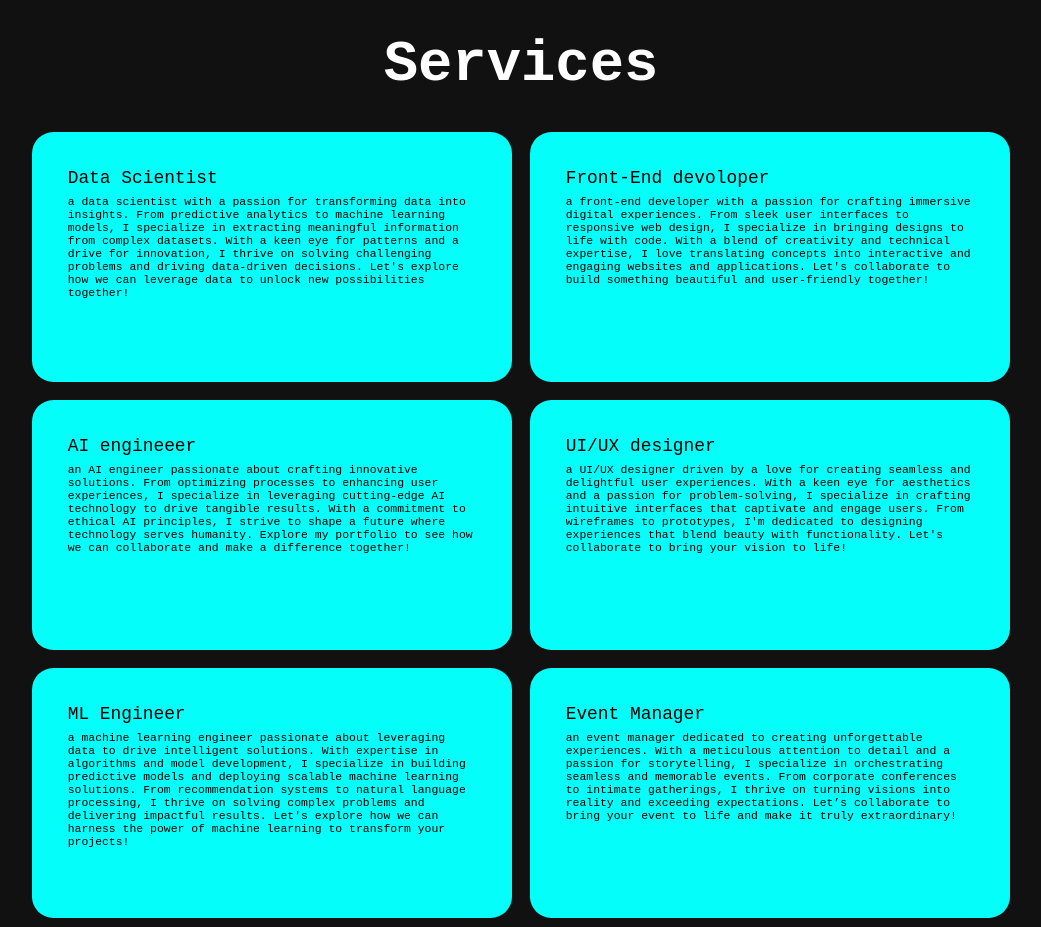
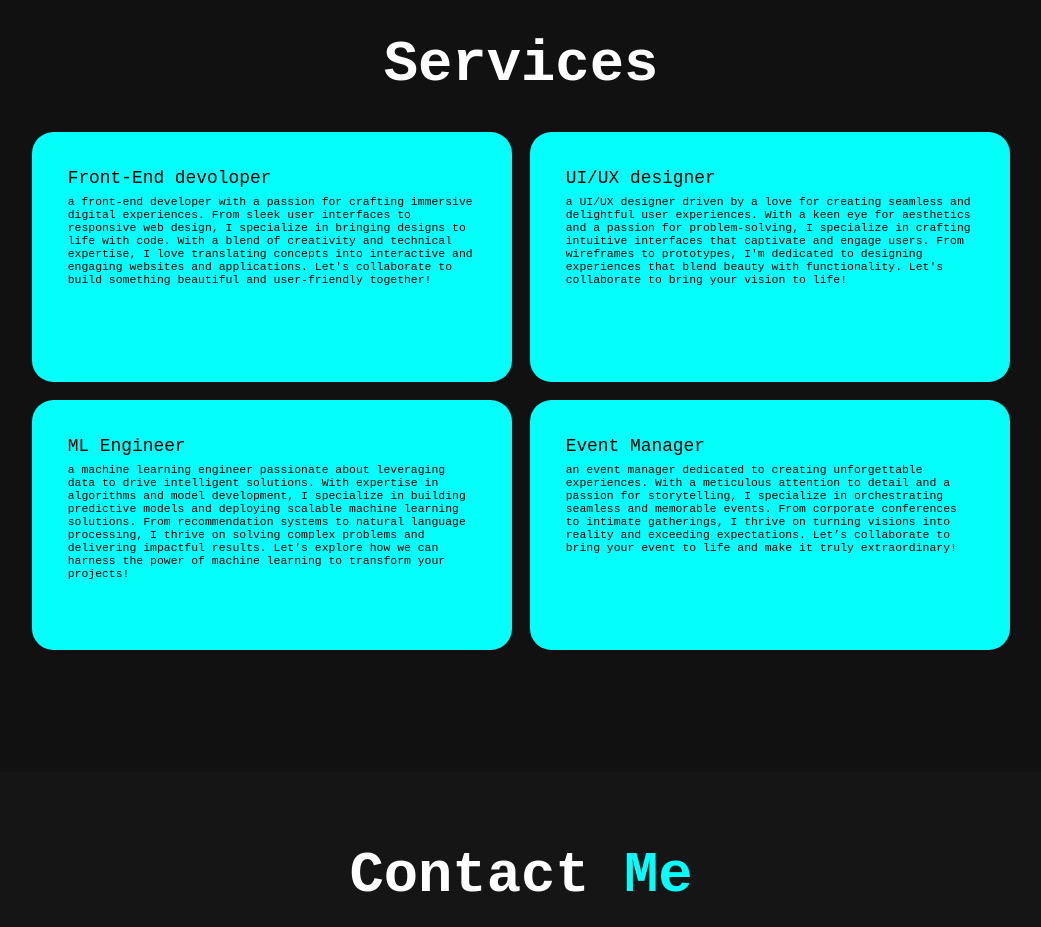
Before and after one commit to nareshAiNexus/lakshmiNarasimmalu-portfolio, a plain HTML site: page index.html in a window 1280 px wide. Shown: the part 1640-2567 px from the top of the page, without its empty margins (119-1160 px from the left). Drawn offline with nearby package versions, Linux system fonts and the light colour scheme.

Commit message:
service boxes changed

```diff
--- a/index.html
+++ b/index.html
@@ -75,22 +75,11 @@
         <h2 class="heading">Services</h2>
         <div class="services-container">
 
-            <div class="services-box">
-                <div class="services-info">
-                    <h4>Data Scientist</h4>
-                    <p> a data scientist with a passion for transforming data into insights. From predictive analytics to machine learning models, I specialize in extracting meaningful information from complex datasets. With a keen eye for patterns and a drive for innovation, I thrive on solving challenging problems and driving data-driven decisions. Let's explore how we can leverage data to unlock new possibilities together!</p>
-                </div>
-            </div>
+
             <div class="services-box">
                 <div class="services-info">
                     <h4>Front-End devoloper</h4>
                     <p>a front-end developer with a passion for crafting immersive digital experiences. From sleek user interfaces to responsive web design, I specialize in bringing designs to life with code. With a blend of creativity and technical expertise, I love translating concepts into interactive and engaging websites and applications. Let's collaborate to build something beautiful and user-friendly together!</p>
-                </div>
-            </div>
-            <div class="services-box">
-                <div class="services-info">
-                    <h4>AI engineeer</h4>
-                    <p> an AI engineer passionate about crafting innovative solutions. From optimizing processes to enhancing user experiences, I specialize in leveraging cutting-edge AI technology to drive tangible results. With a commitment to ethical AI principles, I strive to shape a future where technology serves humanity. Explore my portfolio to see how we can collaborate and make a difference together!</p>
                 </div>
             </div>
             <div class="services-box">
```
